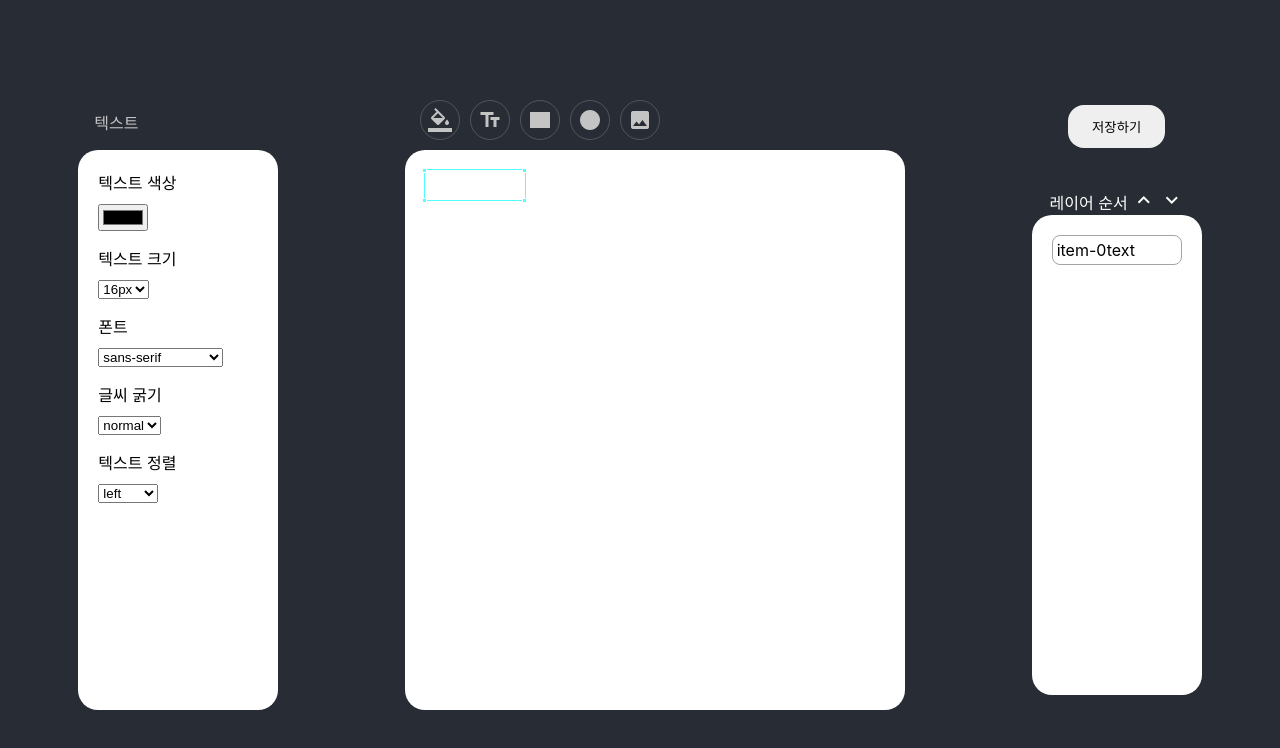
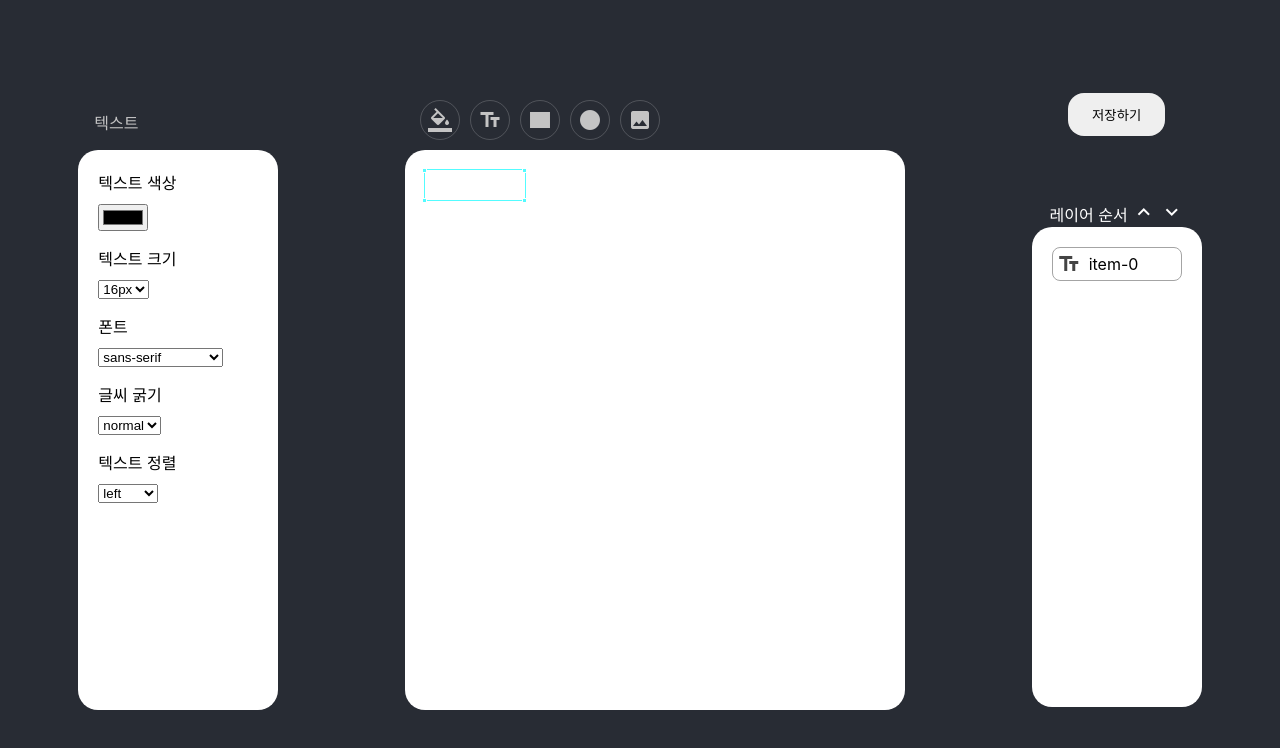
Before and after one commit to biio-front/canvas-with-konva, a React (Create React App) app: page / in a window 1280 px wide. Both pictures are taken after a click on the button "text_fields". Shown: the top 748 px of the page. Built offline with nearby package versions, Linux system fonts and the light colour scheme; a web font is replaced by a local one.

Commit message:
Add UI to layer

```diff
--- /dev/null
+++ b/src/components/Layer/index.scss
@@ -0,0 +1,48 @@
+.layer {
+  &-header {
+    display: flex;
+    align-items: center;
+    justify-content: center;
+
+    &-title {
+      color: white;
+    }
+
+    button {
+      margin-left: 0.25rem;
+      padding: 0;
+      border: 0;
+
+      background: inherit;
+      color: white;
+    }
+  }
+
+  &-items {
+    width: 170px;
+    height: 60vh;
+
+    margin: 0 30px;
+    padding: 20px;
+    border-radius: 20px;
+
+    background: #ffffff;
+
+    .layer-item {
+      padding: 0.25rem;
+      list-style: none;
+
+      display: flex;
+      align-items: center;
+
+      &.selected {
+        border: 1px solid #a4a4a4;
+        border-radius: 0.5rem;
+      }
+
+      .material-icons {
+        margin-right: 0.5rem;
+      }
+    }
+  }
+}
--- a/src/components/Layer/index.tsx
+++ b/src/components/Layer/index.tsx
@@ -4,6 +4,8 @@ import { shallowEqual } from 'react-redux';
 
 import { changeElementOrderDown, changeElementOrderUp, selectItem } from '../../reducers/canvas';
 import { useAppDispatch, useAppSelector } from '../../store';
+
+import './index.scss';
 
 function Layer() {
   const dispatch = useAppDispatch();
@@ -57,8 +59,14 @@ function Layer() {
               }}
               draggable
             >
+              <span className='material-icons' style={{ color: item.styles.color || '#444444' }}>
+                {(item.className === 'text' && 'text_fields') ||
+                  (item.className === 'rectangle' && 'rectangle') ||
+                  (item.className === 'circle' && 'lens') ||
+                  (item.className === 'image' && 'image')}
+              </span>
+
               {item.id}
-              {item.className}
             </li>
           );
         })}
--- a/src/styles/Playground.scss
+++ b/src/styles/Playground.scss
@@ -13,51 +13,9 @@
   }
 
   .save-button {
-    margin-bottom: 5vh;
+    margin-bottom: 8vh;
     padding: 0.75rem 1.5rem;
     border: 0;
     border-radius: 1rem;
   }
-
-  .layer {
-    &-header {
-      display: flex;
-      align-items: center;
-      justify-content: center;
-
-      &-title {
-        color: white;
-      }
-
-      button {
-        margin-left: 0.25rem;
-        padding: 0;
-        border: 0;
-
-        background: inherit;
-        color: white;
-      }
-    }
-
-    &-items {
-      width: 170px;
-      height: 60vh;
-
-      margin: 0 30px;
-      padding: 20px;
-      border-radius: 20px;
-
-      background: #ffffff;
-
-      li {
-        padding: 0.25rem 0.25rem;
-        list-style: none;
-
-        &.selected {
-          border: 1px solid #a4a4a4;
-          border-radius: 0.5rem;
-        }
-      }
-    }
-  }
 }
```
